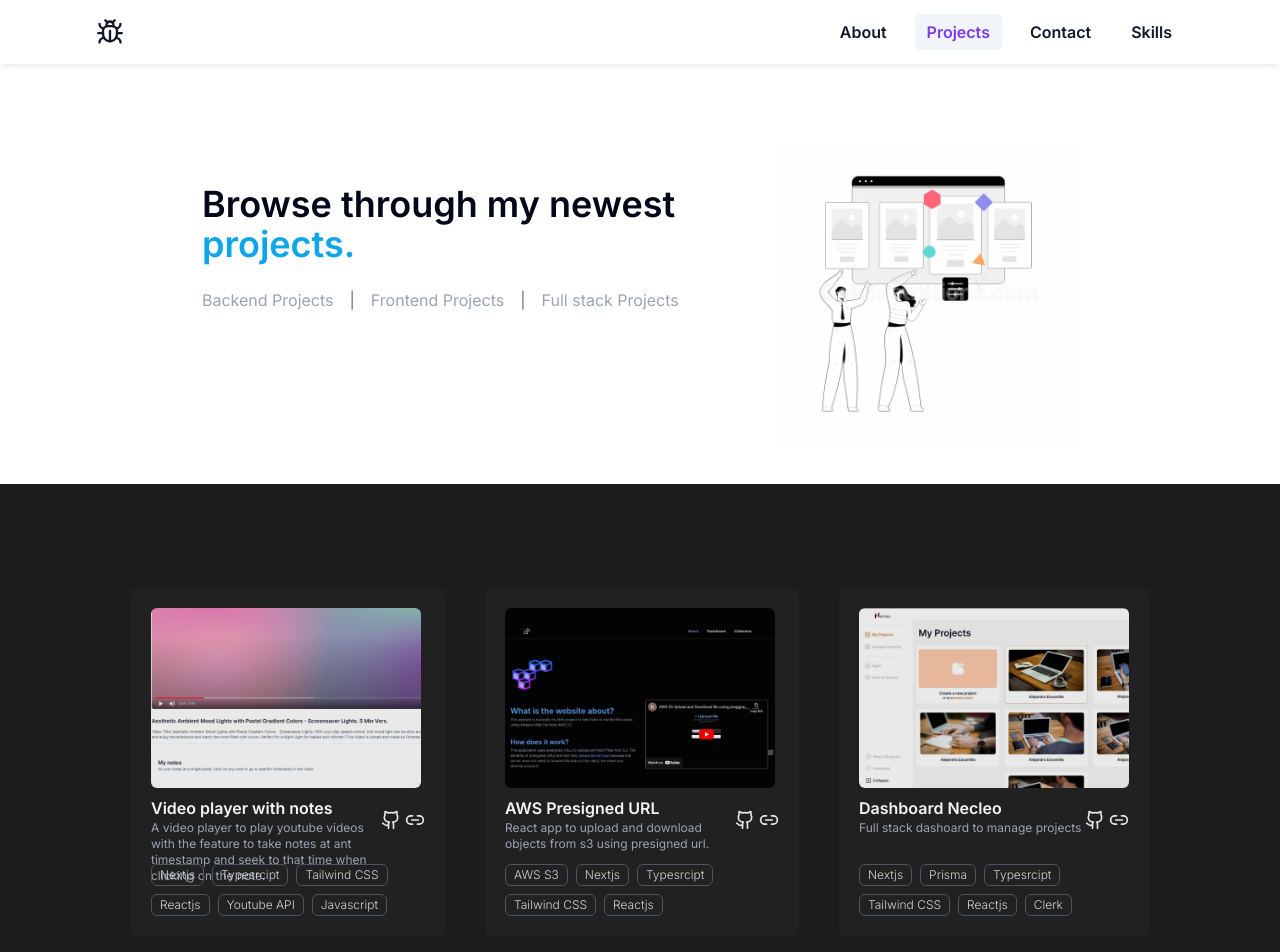
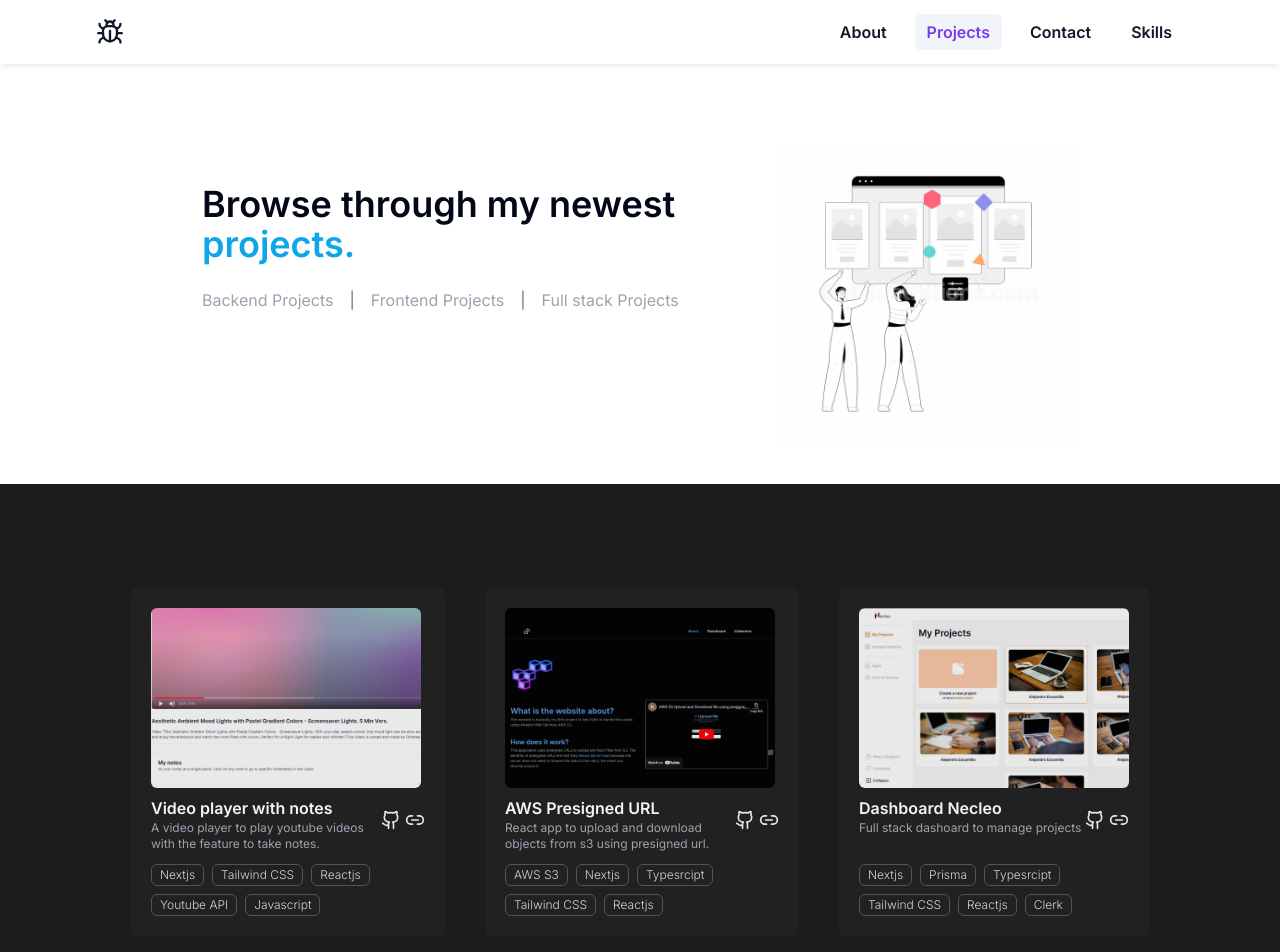
Before and after one commit to narayan-raghuwanshi/portfolio, a Next.js app: page /projects in a window 1280 px wide. Shown: the top 952 px of the page. Built offline with nearby package versions, Linux system fonts and the light colour scheme.

Commit message:
Update constants.ts

```diff
--- a/app/(routes)/projects/constants.ts
+++ b/app/(routes)/projects/constants.ts
@@ -9,13 +9,12 @@ interface project {
 export const projects: project[] = [
   {
     title: "Video player with notes",
-    description: "A video player to play youtube videos with the feature to take notes at ant timestamp and seek to that time when clicking on the note.",
+    description: "A video player to play youtube videos with the feature to take notes.",
     image: "/videoplayerwithnotes.png",
     repository: "https://github.com/narayan-raghuwanshi/Video-Player-with-Notes",
     deployment: "https://video-player-with-notes-pi.vercel.app/",
     techUsed: [
       "Nextjs",
-      "Typesrcipt",
       "Tailwind CSS",
       "Reactjs",
       "Youtube API",
```
